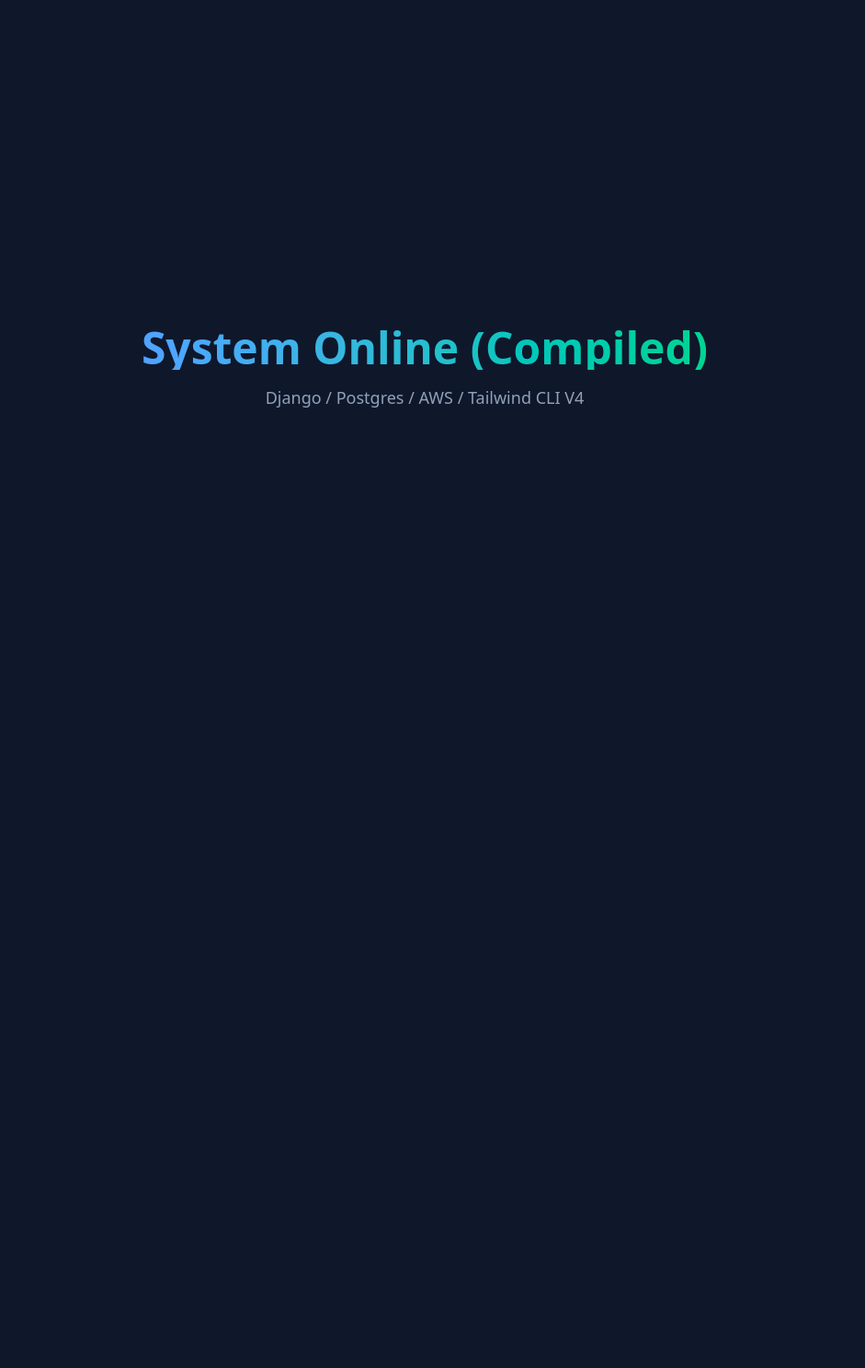
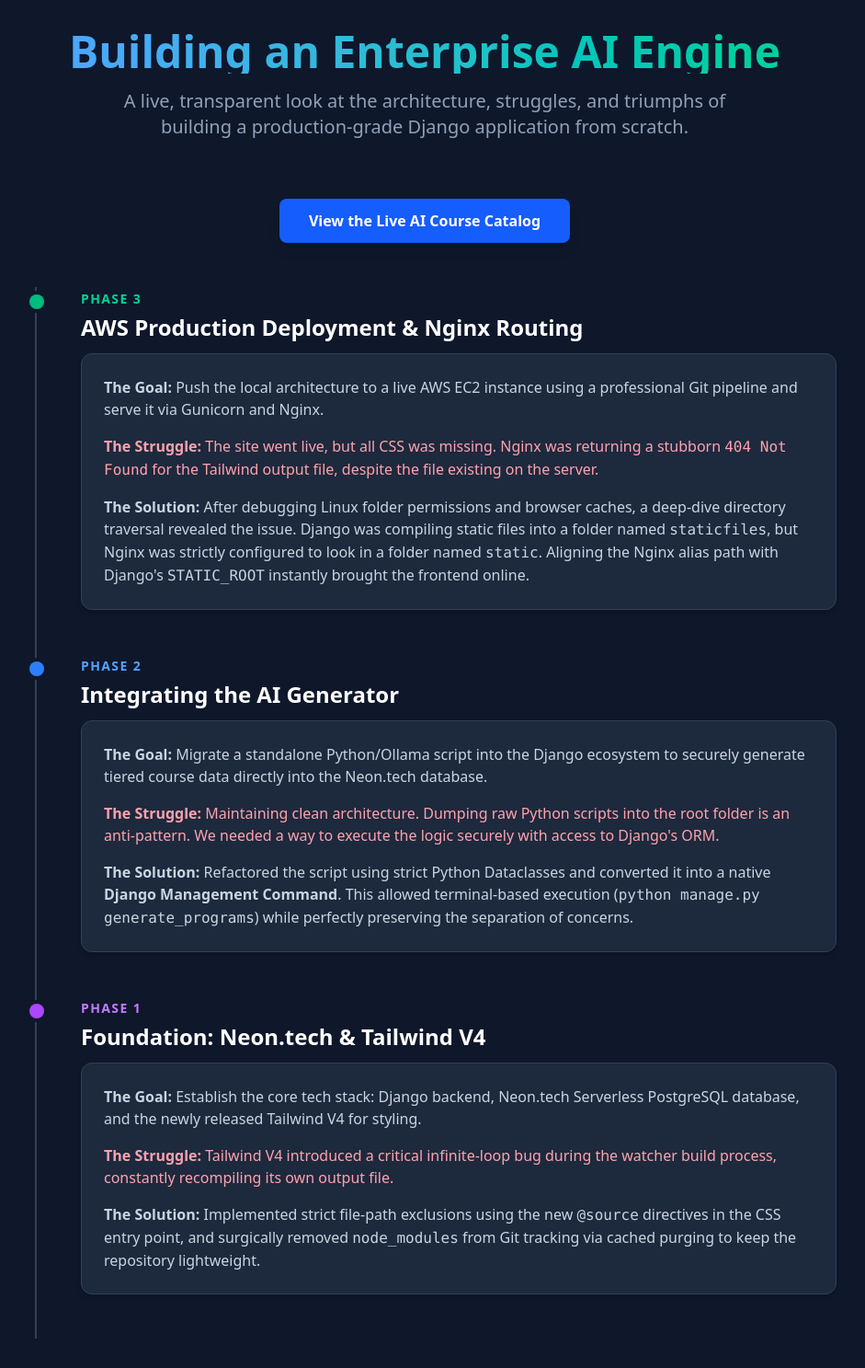
Before and after one commit to JPStone2022/tech-portfolio, a Django app: page / in a window 1280 px wide. Shown: the whole page at 92% size, without its empty margins (178-1119 px from the left). Before the commit the page ends 443 px from the top, so only its background shows below. Run offline with Django 5.2, Linux system fonts and the light colour scheme; style sheets or scripts are compiled from the project's sources.

Commit message:
update home page

```diff
--- a/portfolio/templates/portfolio/home.html
+++ b/portfolio/templates/portfolio/home.html
@@ -4,15 +4,71 @@
 <head>
     <meta charset="UTF-8">
     <meta name="viewport" content="width=device-width, initial-scale=1.0">
-    <title>Enterprise Tech Portfolio</title>
+    <title>Enterprise Architecture Portfolio</title>
     <link rel="stylesheet" href="{% static 'portfolio/css/output.css' %}">
 </head>
-<body class="bg-slate-900 text-white h-screen flex items-center justify-center">
-    <div class="text-center">
-        <h1 class="text-5xl font-extrabold text-transparent bg-clip-text bg-gradient-to-r from-blue-400 to-emerald-400 mb-4">
-            System Online (Compiled)
-        </h1>
-        <p class="text-slate-400 text-lg">Django / Postgres / AWS / Tailwind CLI V4</p>
+<body class="bg-slate-900 text-slate-300 min-h-screen p-8 font-sans">
+
+    <div class="max-w-4xl mx-auto">
+
+        <header class="mb-16 text-center">
+            <h1 class="text-5xl font-extrabold text-transparent bg-clip-text bg-gradient-to-r from-blue-400 to-emerald-400 mb-4">
+                Building an Enterprise AI Engine
+            </h1>
+            <p class="text-xl text-slate-400 max-w-2xl mx-auto">
+                A live, transparent look at the architecture, struggles, and triumphs of building a production-grade Django application from scratch.
+            </p>
+        </header>
+
+        <div class="mb-12 text-center">
+            <a href="{% url 'ai_concepts:path_list' %}" class="inline-block bg-blue-600 hover:bg-blue-500 text-white font-bold py-3 px-8 rounded-lg shadow-lg hover:shadow-blue-500/30 transition-all">
+                View the Live AI Course Catalog
+            </a>
+        </div>
+
+        <div class="relative border-l-2 border-slate-700 ml-3 md:ml-6 space-y-12 pb-12">
+
+            <div class="relative pl-8 md:pl-0">
+                <div class="hidden md:block absolute -left-2 top-2 w-4 h-4 rounded-full bg-emerald-500 ring-4 ring-slate-900"></div>
+                <div class="md:pl-12">
+                    <span class="text-emerald-400 text-sm font-bold tracking-widest uppercase">Phase 3</span>
+                    <h3 class="text-2xl font-bold text-white mt-1 mb-3">AWS Production Deployment & Nginx Routing</h3>
+                    <div class="bg-slate-800 border border-slate-700 rounded-xl p-6 shadow-md">
+                        <p class="mb-4"><strong>The Goal:</strong> Push the local architecture to a live AWS EC2 instance using a professional Git pipeline and serve it via Gunicorn and Nginx.</p>
+                        <p class="mb-4 text-rose-300"><strong>The Struggle:</strong> The site went live, but all CSS was missing. Nginx was returning a stubborn <code>404 Not Found</code> for the Tailwind output file, despite the file existing on the server.</p>
+                        <p><strong>The Solution:</strong> After debugging Linux folder permissions and browser caches, a deep-dive directory traversal revealed the issue. Django was compiling static files into a folder named <code>staticfiles</code>, but Nginx was strictly configured to look in a folder named <code>static</code>. Aligning the Nginx alias path with Django's <code>STATIC_ROOT</code> instantly brought the frontend online.</p>
+                    </div>
+                </div>
+            </div>
+
+            <div class="relative pl-8 md:pl-0">
+                <div class="hidden md:block absolute -left-2 top-2 w-4 h-4 rounded-full bg-blue-500 ring-4 ring-slate-900"></div>
+                <div class="md:pl-12">
+                    <span class="text-blue-400 text-sm font-bold tracking-widest uppercase">Phase 2</span>
+                    <h3 class="text-2xl font-bold text-white mt-1 mb-3">Integrating the AI Generator</h3>
+                    <div class="bg-slate-800 border border-slate-700 rounded-xl p-6 shadow-md">
+                        <p class="mb-4"><strong>The Goal:</strong> Migrate a standalone Python/Ollama script into the Django ecosystem to securely generate tiered course data directly into the Neon.tech database.</p>
+                        <p class="mb-4 text-rose-300"><strong>The Struggle:</strong> Maintaining clean architecture. Dumping raw Python scripts into the root folder is an anti-pattern. We needed a way to execute the logic securely with access to Django's ORM.</p>
+                        <p><strong>The Solution:</strong> Refactored the script using strict Python Dataclasses and converted it into a native <strong>Django Management Command</strong>. This allowed terminal-based execution (<code>python manage.py generate_programs</code>) while perfectly preserving the separation of concerns.</p>
+                    </div>
+                </div>
+            </div>
+
+            <div class="relative pl-8 md:pl-0">
+                <div class="hidden md:block absolute -left-2 top-2 w-4 h-4 rounded-full bg-purple-500 ring-4 ring-slate-900"></div>
+                <div class="md:pl-12">
+                    <span class="text-purple-400 text-sm font-bold tracking-widest uppercase">Phase 1</span>
+                    <h3 class="text-2xl font-bold text-white mt-1 mb-3">Foundation: Neon.tech & Tailwind V4</h3>
+                    <div class="bg-slate-800 border border-slate-700 rounded-xl p-6 shadow-md">
+                        <p class="mb-4"><strong>The Goal:</strong> Establish the core tech stack: Django backend, Neon.tech Serverless PostgreSQL database, and the newly released Tailwind V4 for styling.</p>
+                        <p class="mb-4 text-rose-300"><strong>The Struggle:</strong> Tailwind V4 introduced a critical infinite-loop bug during the watcher build process, constantly recompiling its own output file.</p>
+                        <p><strong>The Solution:</strong> Implemented strict file-path exclusions using the new <code>@source</code> directives in the CSS entry point, and surgically removed <code>node_modules</code> from Git tracking via cached purging to keep the repository lightweight.</p>
+                    </div>
+                </div>
+            </div>
+
+        </div>
     </div>
+
 </body>
 </html>
--- a/portfolio/urls.py
+++ b/portfolio/urls.py
@@ -1,5 +1,7 @@
 from django.urls import path
 from . import views
+
+app_name = 'portfolio'
 
 urlpatterns = [
     path('', views.home, name='home'),
```
Also changed, not shown: 1 other file.
